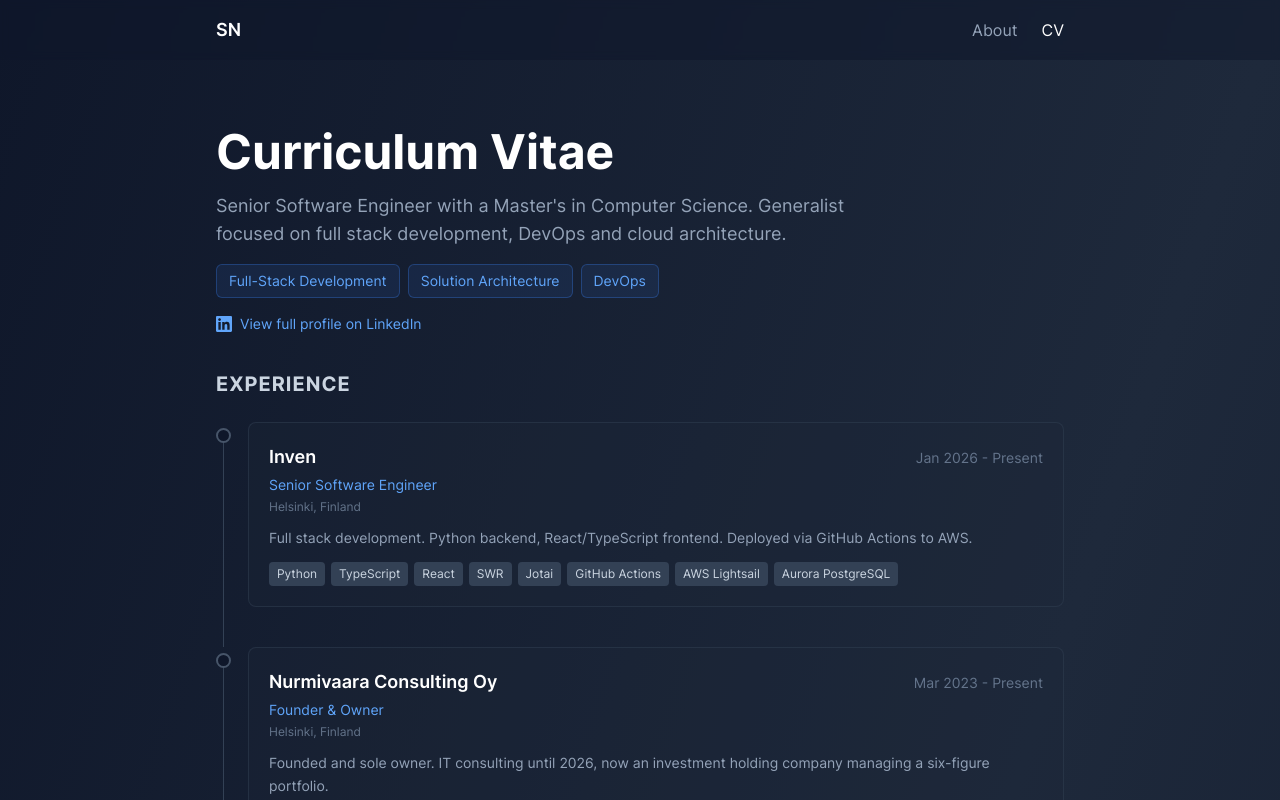
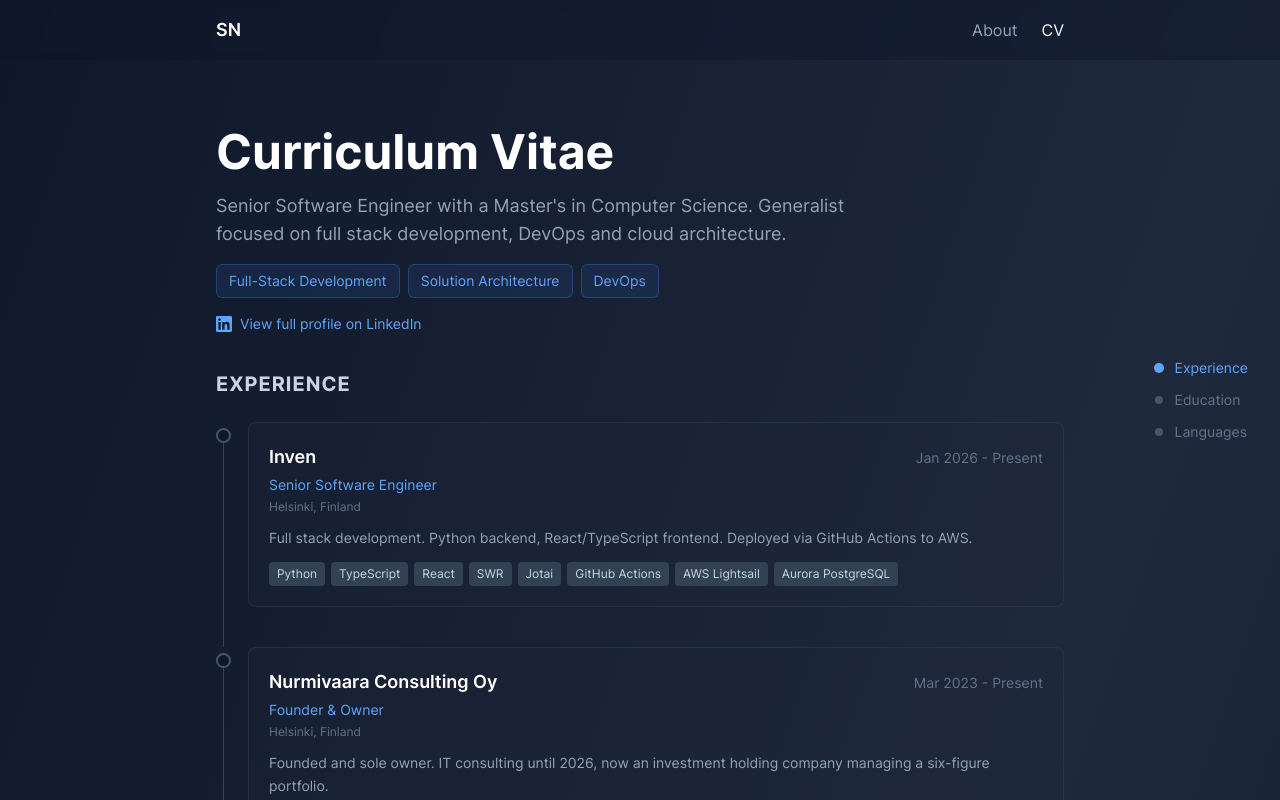
Before and after one commit to SNurmivaara/nurmivaara.fi, a Next.js app: page /cv in a window 1280 px wide. Shown: the top 800 px of the page. Built offline with nearby package versions, Linux system fonts and the light colour scheme.

Commit message:
Animations and shit

```diff
--- a/pages/cv.js
+++ b/pages/cv.js
@@ -1,22 +1,56 @@
-import { useState } from 'react'
+import { useState, useEffect } from 'react'
 import Head from 'next/head'
 import { Layout, LinkedInIcon, ChevronRightIcon } from '../components'
 import { siteConfig } from '../lib/config'
 
 const SkillBadge = ({ children }) => (
-  <span className="px-2 py-1 bg-slate-700 text-slate-300 rounded text-xs">
+  <span className="px-2 py-1 bg-slate-700 text-slate-300 rounded text-xs hover:bg-slate-600 hover:text-slate-200 transition-colors cursor-default">
     {children}
   </span>
 )
 
+const TableOfContents = ({ activeSection }) => {
+  const sections = [
+    { id: 'experience', label: 'Experience' },
+    { id: 'education', label: 'Education' },
+    { id: 'languages', label: 'Languages' },
+  ]
+
+  return (
+    <nav className="hidden lg:block fixed right-8 top-1/2 -translate-y-1/2 z-40">
+      <ul className="space-y-3">
+        {sections.map((section) => (
+          <li key={section.id}>
+            <a
+              href={`#${section.id}`}
+              className={`flex items-center gap-3 group transition-all duration-200 ${
+                activeSection === section.id ? 'text-blue-400' : 'text-slate-500 hover:text-slate-300'
+              }`}
+            >
+              <span
+                className={`w-2 h-2 rounded-full transition-all duration-200 ${
+                  activeSection === section.id
+                    ? 'bg-blue-400 scale-125'
+                    : 'bg-slate-600 group-hover:bg-slate-400'
+                }`}
+              />
+              <span className="text-sm">{section.label}</span>
+            </a>
+          </li>
+        ))}
+      </ul>
+    </nav>
+  )
+}
+
 const TimelineItem = ({ company, role, period, location, skills, projects, children }) => (
-  <div className="relative pl-8 pb-10 last:pb-0">
+  <div className="relative pl-8 pb-10 last:pb-0 group/item">
     {/* Timeline line */}
     <div className="absolute left-[7px] top-3 bottom-0 w-px bg-slate-700 last:hidden" />
     {/* Timeline dot */}
-    <div className="absolute left-0 top-[6px] w-[15px] h-[15px] rounded-full border-2 border-slate-600 bg-slate-900" />
+    <div className="absolute left-0 top-[6px] w-[15px] h-[15px] rounded-full border-2 border-slate-600 bg-slate-900 group-hover/item:border-blue-500/50 group-hover/item:bg-slate-800 transition-colors" />
 
-    <div className="bg-slate-800/30 border border-slate-700/50 rounded-lg p-5">
+    <div className="bg-slate-800/30 border border-slate-700/50 rounded-lg p-5 hover:bg-slate-800/50 hover:border-slate-600/50 transition-all duration-200">
       <div className="flex flex-col sm:flex-row sm:items-baseline sm:justify-between gap-1 mb-1">
         <h3 className="text-lg font-semibold text-white">{company}</h3>
         <span className="text-sm text-slate-500 whitespace-nowrap">{period}</span>
@@ -70,11 +104,11 @@ const TimelineItem = ({ company, role, period, location, skills, projects, child
 )
 
 const EducationItem = ({ school, degree, period }) => (
-  <div className="relative pl-8 pb-6 last:pb-0">
+  <div className="relative pl-8 pb-6 last:pb-0 group/item">
     <div className="absolute left-[7px] top-3 bottom-0 w-px bg-slate-700" />
-    <div className="absolute left-0 top-[6px] w-[15px] h-[15px] rounded-full border-2 border-slate-600 bg-slate-900" />
+    <div className="absolute left-0 top-[6px] w-[15px] h-[15px] rounded-full border-2 border-slate-600 bg-slate-900 group-hover/item:border-blue-500/50 group-hover/item:bg-slate-800 transition-colors" />
 
-    <div className="bg-slate-800/30 border border-slate-700/50 rounded-lg p-4">
+    <div className="bg-slate-800/30 border border-slate-700/50 rounded-lg p-4 hover:bg-slate-800/50 hover:border-slate-600/50 transition-all duration-200">
       <div className="flex flex-col sm:flex-row sm:items-baseline sm:justify-between gap-1">
         <h3 className="font-semibold text-white">{school}</h3>
         <span className="text-sm text-slate-500">{period}</span>
@@ -84,8 +118,8 @@ const EducationItem = ({ school, degree, period }) => (
   </div>
 )
 
-const Section = ({ title, children }) => (
-  <section className="mb-12">
+const Section = ({ id, title, children }) => (
+  <section id={id} className="mb-12 scroll-mt-24">
     <h2 className="text-xl font-bold mb-6 text-slate-300 uppercase tracking-wider text-sm">{title}</h2>
     {children}
   </section>
@@ -93,6 +127,28 @@ const Section = ({ title, children }) => (
 
 export default function CV() {
   const [showOlderExperience, setShowOlderExperience] = useState(false)
+  const [activeSection, setActiveSection] = useState('experience')
+
+  useEffect(() => {
+    const handleScroll = () => {
+      const sections = ['experience', 'education', 'languages']
+      const scrollPosition = window.scrollY + 200
+
+      for (const sectionId of sections) {
+        const element = document.getElementById(sectionId)
+        if (element) {
+          const { offsetTop, offsetHeight } = element
+          if (scrollPosition >= offsetTop && scrollPosition < offsetTop + offsetHeight) {
+            setActiveSection(sectionId)
+            break
+          }
+        }
+      }
+    }
+
+    window.addEventListener('scroll', handleScroll)
+    return () => window.removeEventListener('scroll', handleScroll)
+  }, [])
 
   return (
     <>
@@ -101,6 +157,8 @@ export default function CV() {
       </Head>
 
       <Layout>
+        <TableOfContents activeSection={activeSection} />
+
         <div className="animate-fade-in mb-8">
           <h1 className="text-4xl md:text-5xl font-bold mb-4">Curriculum Vitae</h1>
           <p className="text-lg text-slate-400 max-w-2xl mb-4">
@@ -132,7 +190,7 @@ export default function CV() {
         </div>
 
         <div className="animate-slide-up [animation-delay:200ms] opacity-0">
-          <Section title="Experience">
+          <Section id="experience" title="Experience">
             <TimelineItem
               company="Inven"
               role="Senior Software Engineer"
@@ -357,7 +415,7 @@ export default function CV() {
             )}
           </Section>
 
-          <Section title="Education">
+          <Section id="education" title="Education">
             <EducationItem
               school="University of Helsinki"
               degree="Master of Science (MSc), Computer Science"
@@ -375,7 +433,7 @@ export default function CV() {
             />
           </Section>
 
-          <Section title="Languages">
+          <Section id="languages" title="Languages">
             <div className="flex gap-6 text-sm pl-8">
               <div>
                 <span className="text-slate-300">Finnish</span>
```
